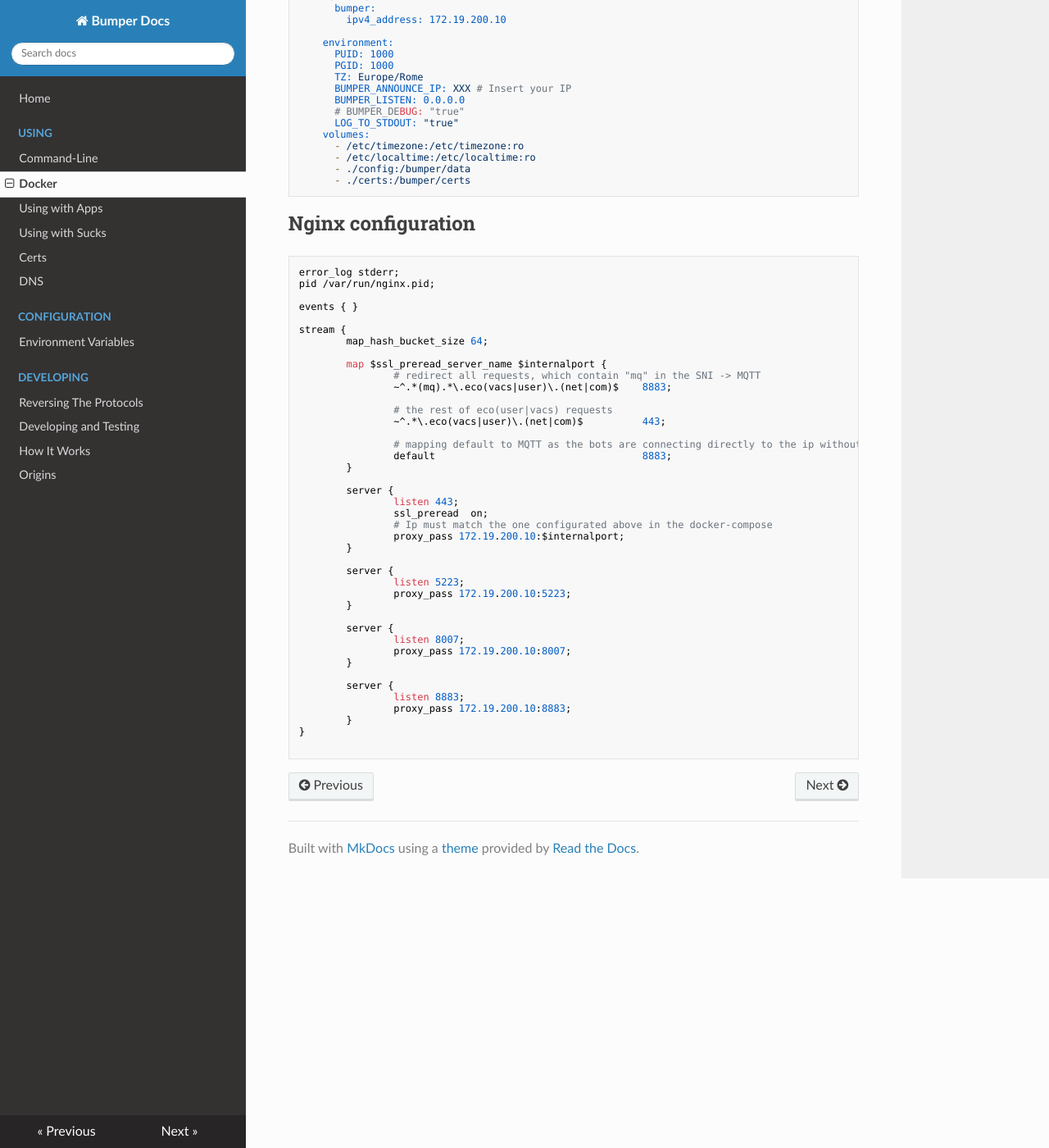
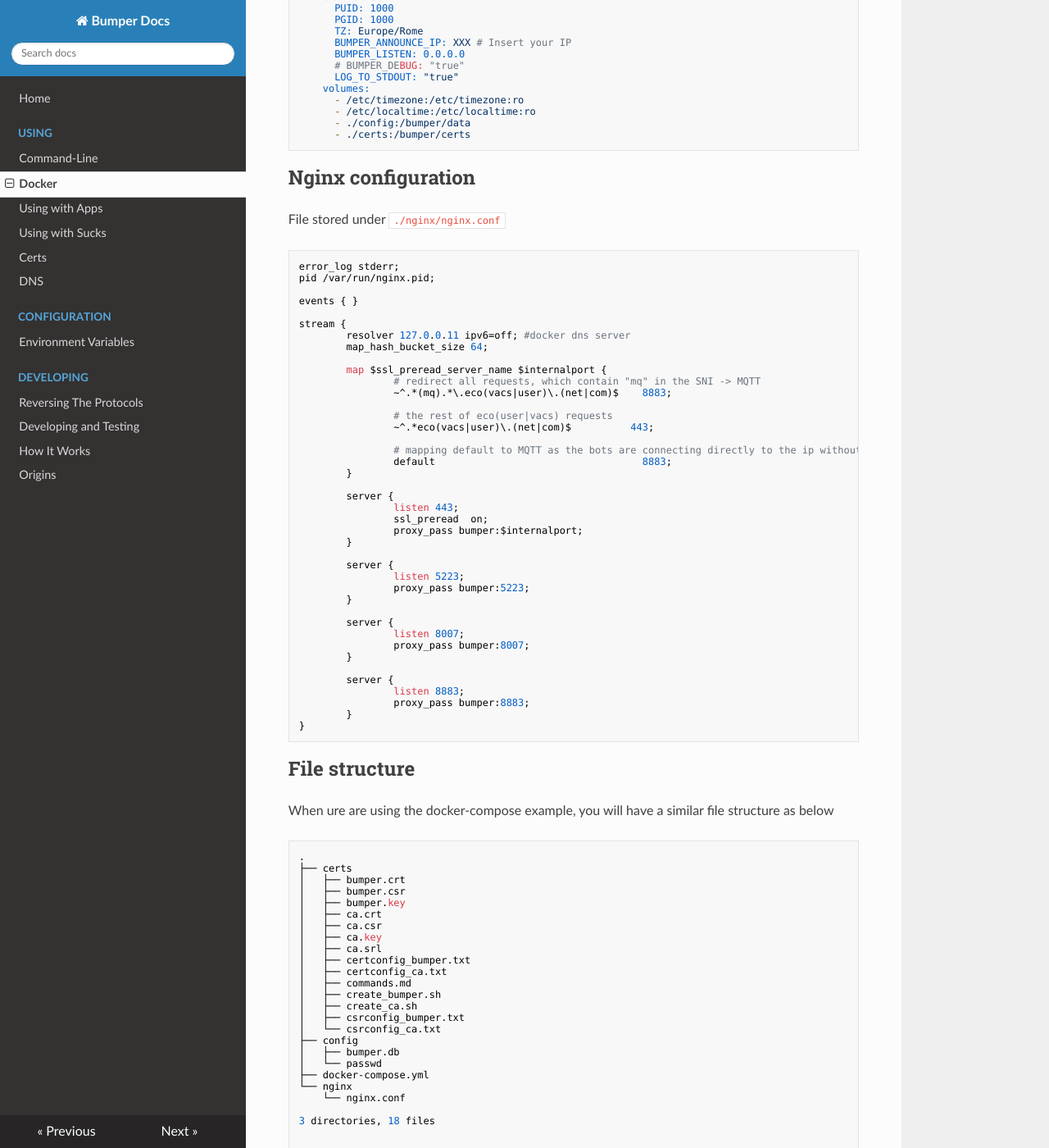
Before and after one commit to bmartin5692/bumper, an MkDocs documentation site: the page built from docs/Docker.md, in a window 1280 px wide and 1400 px high, scrolled down 1819 px. Shown: the whole window at 82% size. Built offline with MkDocs 1.6.1, drawn with Linux system fonts in a browser that asks for light colours; nearby versions of some CDN libraries; some of the changed text lies outside the part shown.

Commit message:
improve docker docs. Thanks for the hit @Bustel

````diff
--- a/docs/Docker.md
+++ b/docs/Docker.md
@@ -55,9 +55,6 @@ version: "3.6"
 networks:
   bumper:
     internal: true
-    ipam:
-      config:
-        - subnet: 172.19.200.0/24
 
 services:
   nginx:
@@ -83,7 +80,6 @@ services:
     restart: unless-stopped
     networks:
       bumper:
-        ipv4_address: 172.19.200.10
 
     environment:
       PUID: 1000
@@ -102,6 +98,8 @@ services:
 
 ## Nginx configuration
 
+File stored under `./nginx/nginx.conf`
+
 ```
 error_log stderr;
 pid /var/run/nginx.pid;
@@ -109,6 +107,7 @@ pid /var/run/nginx.pid;
 events { }
 
 stream {
+        resolver 127.0.0.11 ipv6=off; #docker dns server
         map_hash_bucket_size 64;
 
         map $ssl_preread_server_name $internalport {
@@ -116,7 +115,7 @@ stream {
                 ~^.*(mq).*\.eco(vacs|user)\.(net|com)$    8883;
 
                 # the rest of eco(user|vacs) requests
-                ~^.*\.eco(vacs|user)\.(net|com)$          443;
+                ~^.*eco(vacs|user)\.(net|com)$          443;
 
                 # mapping default to MQTT as the bots are connecting directly to the ip without SNI
                 default                                   8883;
@@ -125,24 +124,54 @@ stream {
         server {
                 listen 443;
                 ssl_preread  on;
-                # Ip must match the one configurated above in the docker-compose
-                proxy_pass 172.19.200.10:$internalport;
+                proxy_pass bumper:$internalport;
         }
 
         server {
                 listen 5223;
-                proxy_pass 172.19.200.10:5223;
+                proxy_pass bumper:5223;
         }
 
         server {
                 listen 8007;
-                proxy_pass 172.19.200.10:8007;
+                proxy_pass bumper:8007;
         }
 
         server {
                 listen 8883;
-                proxy_pass 172.19.200.10:8883;
+                proxy_pass bumper:8883;
         }
 }
+```
+
+## File structure
+
+When ure are using the docker-compose example, you will have a similar file structure as below
 
 ```
+.
+├── certs
+│   ├── bumper.crt
+│   ├── bumper.csr
+│   ├── bumper.key
+│   ├── ca.crt
+│   ├── ca.csr
+│   ├── ca.key
+│   ├── ca.srl
+│   ├── certconfig_bumper.txt
+│   ├── certconfig_ca.txt
+│   ├── commands.md
+│   ├── create_bumper.sh
+│   ├── create_ca.sh
+│   ├── csrconfig_bumper.txt
+│   └── csrconfig_ca.txt
+├── config
+│   ├── bumper.db
+│   └── passwd
+├── docker-compose.yml
+└── nginx
+    └── nginx.conf
+
+3 directories, 18 files
+
+```
````
